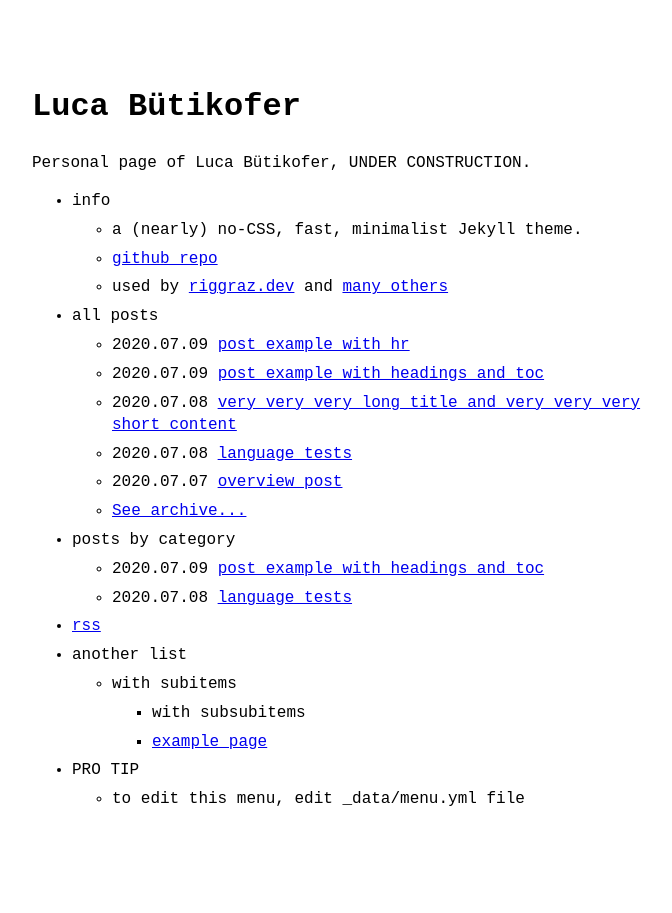
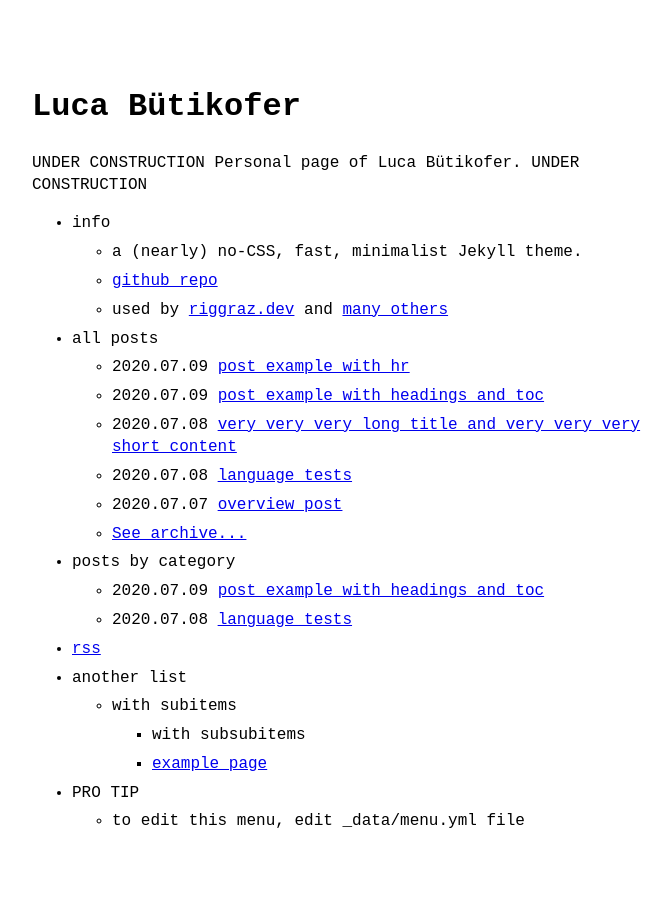
Before and after one commit to lucabutikofer/lucabutikofer.github.io, a Jekyll site: the page built from index.md, in a window 1280 px wide. Shown: the whole page, without its empty margins (288-960 px from the left). Built offline with Jekyll 4.4.1, drawn with Linux system fonts in a browser that asks for light colours.

Commit message:
Update _config.yml

```diff
--- a/_config.yml
+++ b/_config.yml
@@ -4,7 +4,9 @@ email: lucabutikofer@gmail.com # email of site's author
 # url: https://riggraz.dev # root address of the site
 baseurl: "" # subpath of the site, e.g. "/blog" (leave it blank "" if you're site shouldn't use a subpath)
 description: > # description of the site (multiple lines allowed)
-  Personal page of Luca Bütikofer, UNDER CONSTRUCTION.
+  UNDER CONSTRUCTION
+  Personal page of Luca Bütikofer.
+  UNDER CONSTRUCTION
 
 permalink: /:slug.html
 
```
